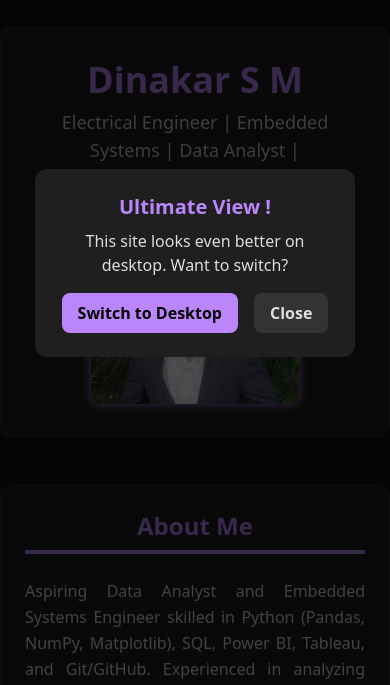
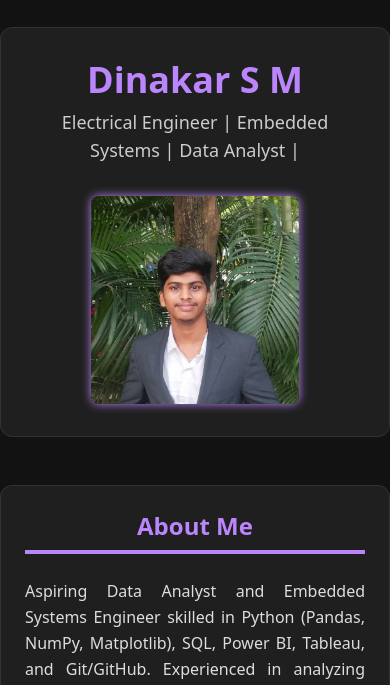
Before and after one commit to dinakar186/dinakarsm-portfolio, a plain HTML site: page index.html in a window 390 px wide. Shown: the part 159-844 px from the top of the page. Drawn offline with nearby package versions, Linux system fonts and the light colour scheme.

Commit message:
desktop site

```diff
--- a/index.html
+++ b/index.html
@@ -27,37 +27,6 @@
 </head>
 
 <body class="bg-[#121212] text-[#e0e0e0] font-sans scroll-smooth">
-
-  <!-- Desktop Mode Notification -->
-<div id="desktopAlert" class="fixed inset-0 bg-black/70 flex items-center justify-center z-50 hidden">
-  <div class="bg-[#1f1f1f] p-6 rounded-xl text-center max-w-xs mx-4">
-    <h3 class="text-[#bb86fc] text-xl font-bold mb-2">Ultimate View !</h3>
-    <p class="text-[#ddd] mb-4">This site looks even better on desktop. Want to switch?</p>
-    <div class="flex justify-center gap-4">
-      <button id="switchDesktop" class="bg-[#bb86fc] text-black font-bold px-4 py-2 rounded-lg hover:bg-[#9a67ea] transition">Switch to Desktop</button>
-      <button id="closeAlert" class="bg-[#333] text-[#ddd] font-bold px-4 py-2 rounded-lg hover:bg-[#555] transition">Close</button>
-    </div>
-  </div>
-</div>
-
-<script>
-  // Detect mobile screen
-  if (window.innerWidth < 768) {
-    document.getElementById('desktopAlert').classList.remove('hidden');
-  }
-
-  // Close button
-  document.getElementById('closeAlert').onclick = () => {
-    document.getElementById('desktopAlert').classList.add('hidden');
-  };
-
-  // "Switch to Desktop" button
-  document.getElementById('switchDesktop').onclick = () => {
-    // Redirect user to the desktop version (usually just reload with desktop UA)
-    alert('Try switching your browser to Desktop Mode.'); // placeholder
-    document.getElementById('desktopAlert').classList.add('hidden');
-  };
-</script>
 
 
 <!-- NAVBAR -->
```
